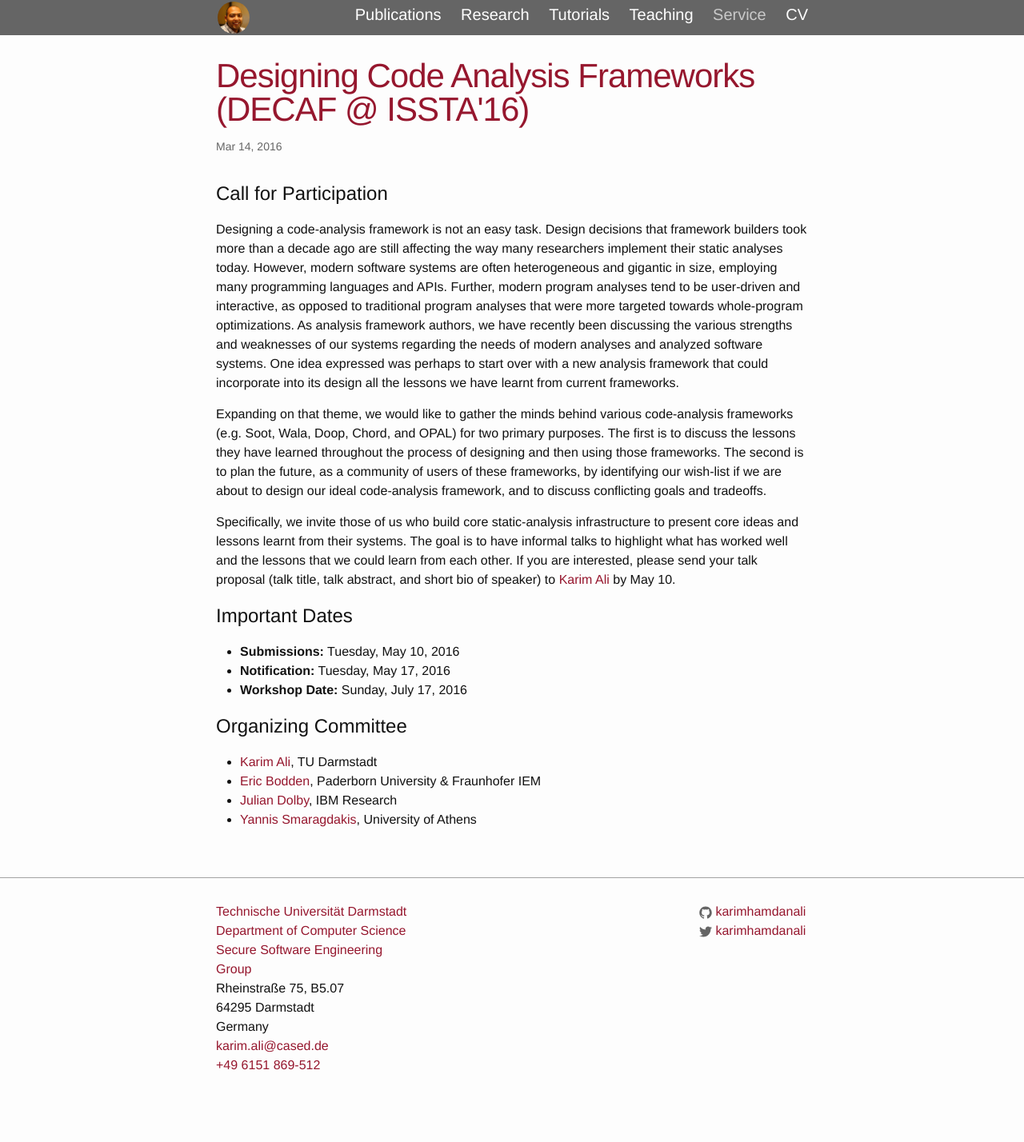
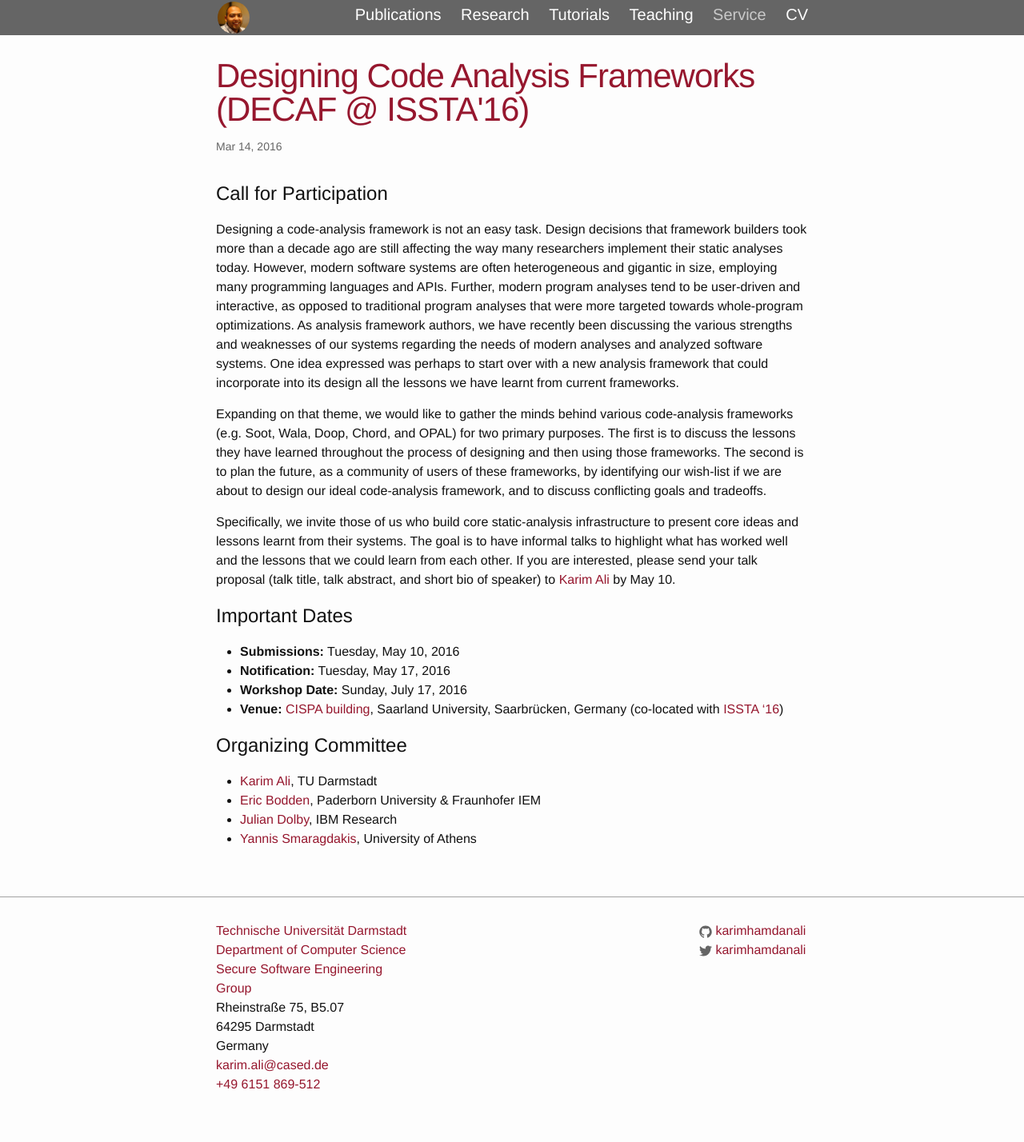
Before and after one commit to karimhamdanali/karimhamdanali.github.io, a Jekyll site: the page built from _posts/2016-03-14-decaf.md, in a window 1280 px wide. Shown: the whole page at 80% size. Built offline with Jekyll 4.4.1, drawn with Linux system fonts in a browser that asks for light colours; before the commit the page ends 1404 px from its top, so only the background shows below that.

Commit message:
added venue to decaf

```diff
--- a/_posts/2016-03-14-decaf.md
+++ b/_posts/2016-03-14-decaf.md
@@ -17,6 +17,7 @@ Specifically, we invite those of us who build core static-analysis infrastructur
 * **Submissions:**   Tuesday, May 10, 2016
 * **Notification:**  Tuesday, May 17, 2016
 * **Workshop Date:** Sunday, July 17, 2016
+* **Venue:**         <a href="https://issta2016.cispa.saarland/wp-content/uploads/2016/04/aula.jpg" target="_blank">CISPA building</a>, Saarland University, Saarbrücken, Germany (co-located with <a href="https://issta2016.cispa.saarland/workshops/" target="_blank">ISSTA '16</a>)
 
 # Organizing Committee #
 * <a href="http://karimali.ca" target="_blank">Karim Ali</a>, TU Darmstadt
```
